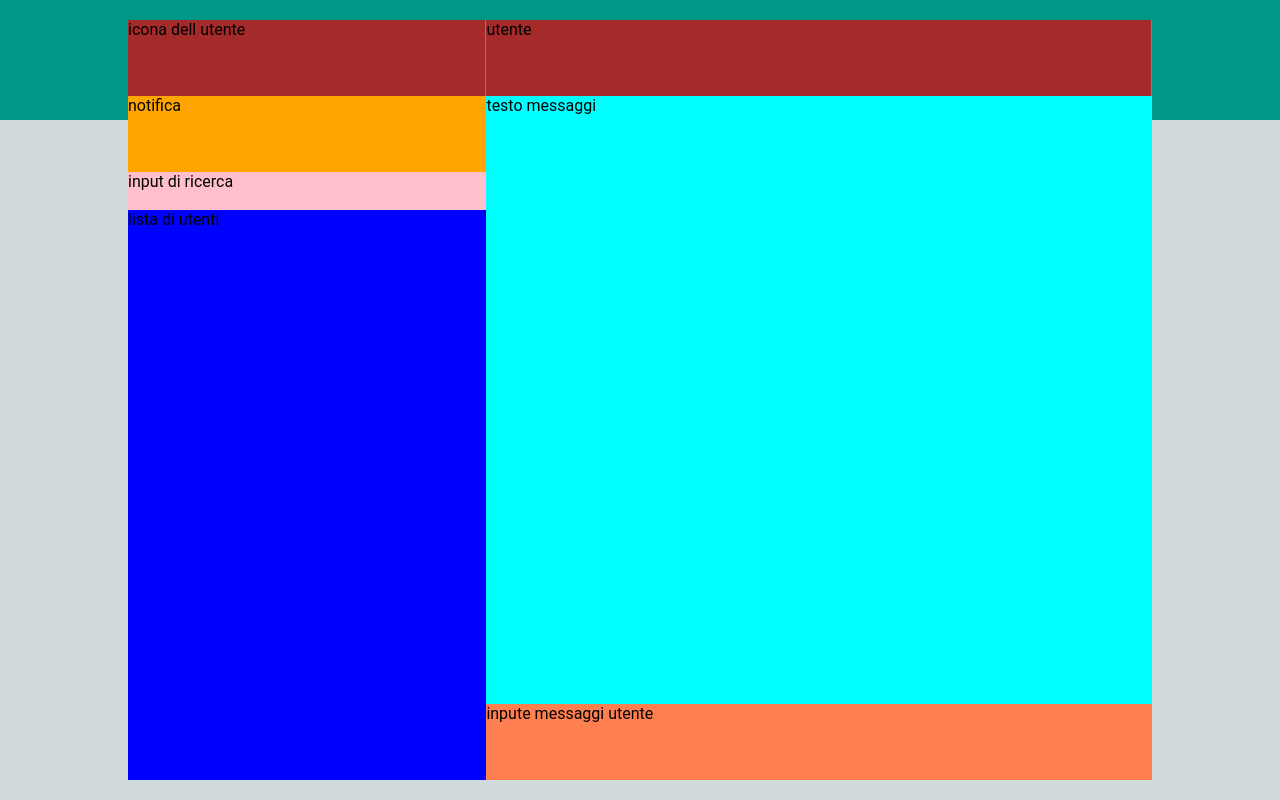
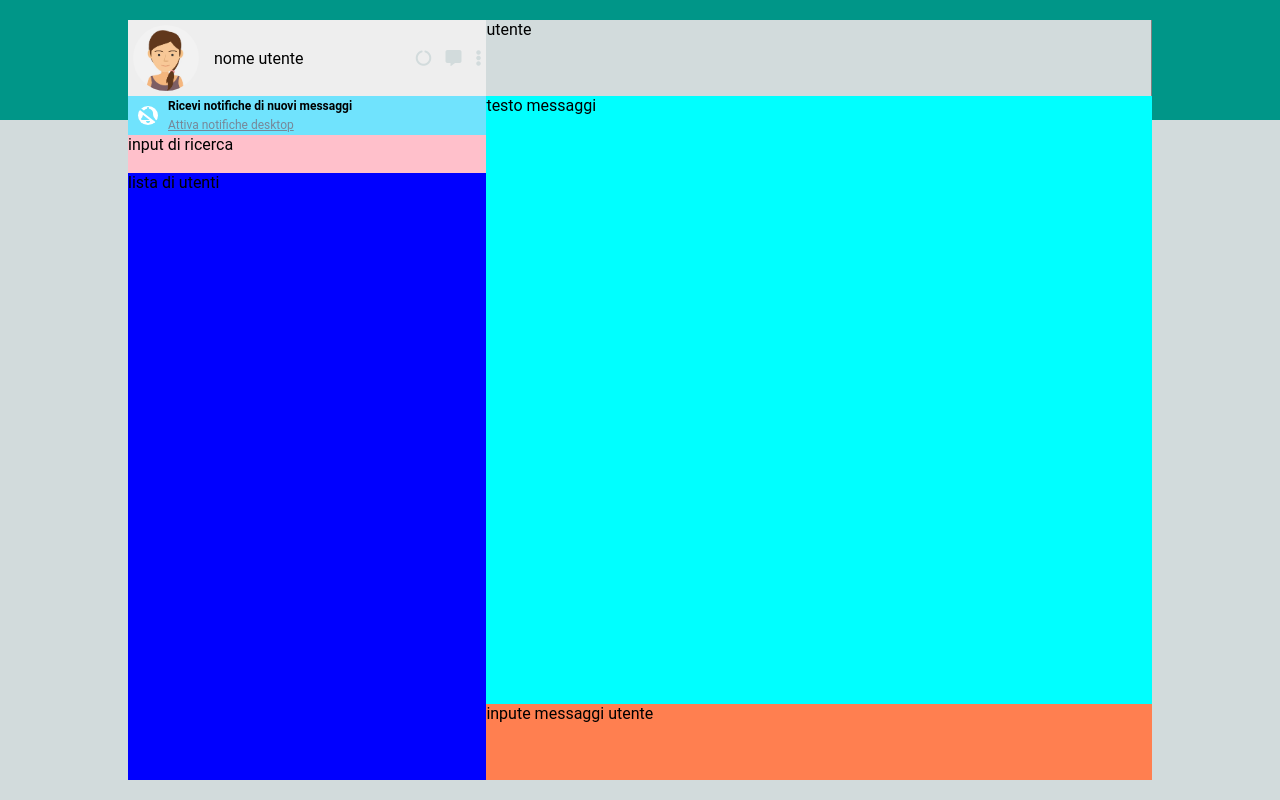
Before and after one commit to GiuseppeColucci/js-html-css-boolzap, a plain HTML site: page index.html in a window 1280 px wide. Drawn offline with nearby package versions, Linux system fonts and the light colour scheme.

Commit message:
finito lato styles nome utente e notific

```diff
--- a/css/styles.css
+++ b/css/styles.css
@@ -17,6 +17,8 @@ body{
     #d2dbdc 100%);
 
 }
+
+
 .container{
     display: flex;
     width: 80%;
@@ -29,21 +31,73 @@ body{
     background-color: blue;
     width: 35%;
 }
+.box-radius-icon{
+    height: 100%;
+    padding: 5px;
+    display: flex;
+    justify-content: flex-start;
+}
+.box-radius-icon img{
+    border-radius: 50%;
+    height: 100%;
+}
+.box-radius-icon p{
+    display: flex;
+    align-items: center;
+    margin: 0 15px;
+}
+.box-link i{
+    margin: 0 5px;
+    cursor: pointer;
+    color: #d2dbdc;
+}
+/* parte notific */
+.notific{
+    background-color: rgb(112, 227, 253);
+    display: flex;
+
+
+}
+.icon-notifc{
+    background-color:#fff ;
+    color: rgb(112, 227, 253);
+    border-radius: 50%;
+      margin: 10PX 10px;
+}
+
+.text-notific{
+    font-size: 12px;
+}
+.notific a{
+    color: lightslategrey;
+    margin-top: 5px;
+}
+.text-notific{
+    display: flex;
+    flex-direction: column;
+    justify-content: center;
+
+}
+/* parte messaggistica */
 .block-right{
     height: 100%;
     background-color: crimson;
     width: 65%;
 
 }
-.user-box,.usere{
+.user-box{
     height: 10%;
-    background-color: brown;
+    background-color: #d2dbdc;
     border-right: 1px solid gray;
 }
-.notific{
+.usere{
     height: 10%;
-    background-color: orange;
+    display: flex;
+    justify-content:space-between ;
+    align-items: center;
+    background-color: #eee;
 }
+
 .search{
     height: 5%;
     background-color:pink;
--- a/index.html
+++ b/index.html
@@ -13,10 +13,24 @@
 
         <div class="block-left">
             <div class="usere">
-                icona  dell utente
+                <div class="box-radius-icon">
+                    <img src="images/avatar_io.jpg" alt="">
+                    <p>nome utente</p>
+                </div>
+                <div class="box-link">
+                    <i class="fas fa-circle-notch"></i>
+                    <i class="fas fa-comment-alt"></i>
+                    <i class="fas fa-ellipsis-v"></i>
+                </div>
             </div>
             <div class="notific">
-                notifica
+                <div class="icon-notifc">
+                    <i class="fas fa-bell-slash"></i>
+                </div>
+                <div class="text-notific">
+                    <h4>Ricevi notifiche di nuovi messaggi</h4>
+                    <a href="">Attiva notifiche desktop</a>
+                </div>
             </div>
             <div class="search">
                 input di ricerca
```
